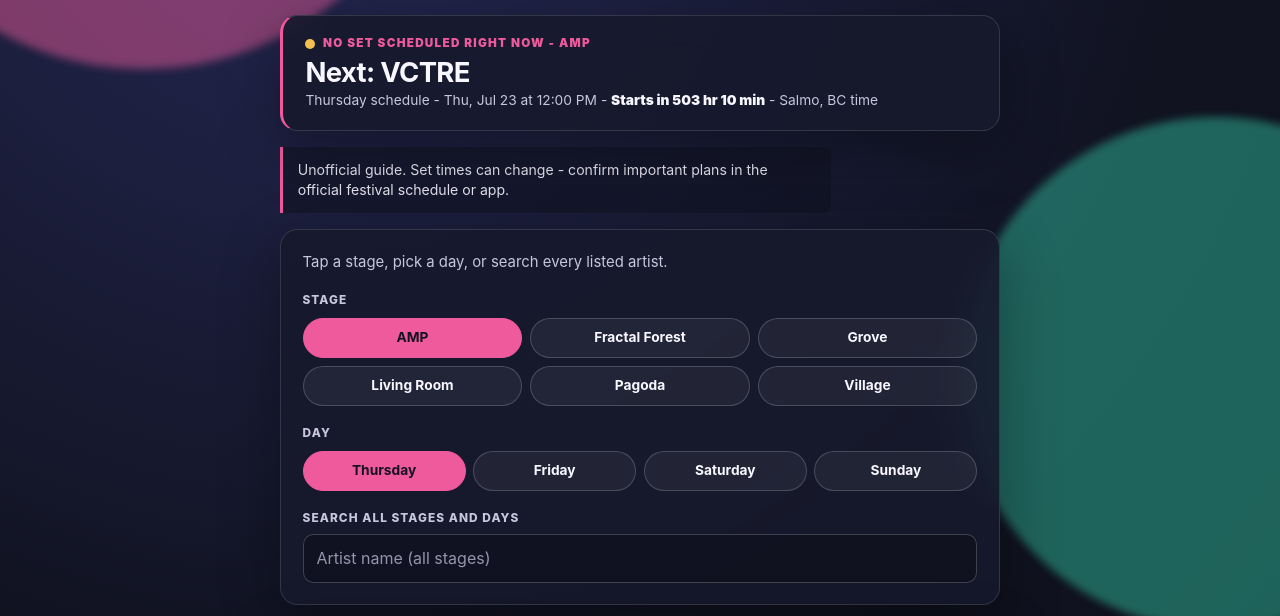
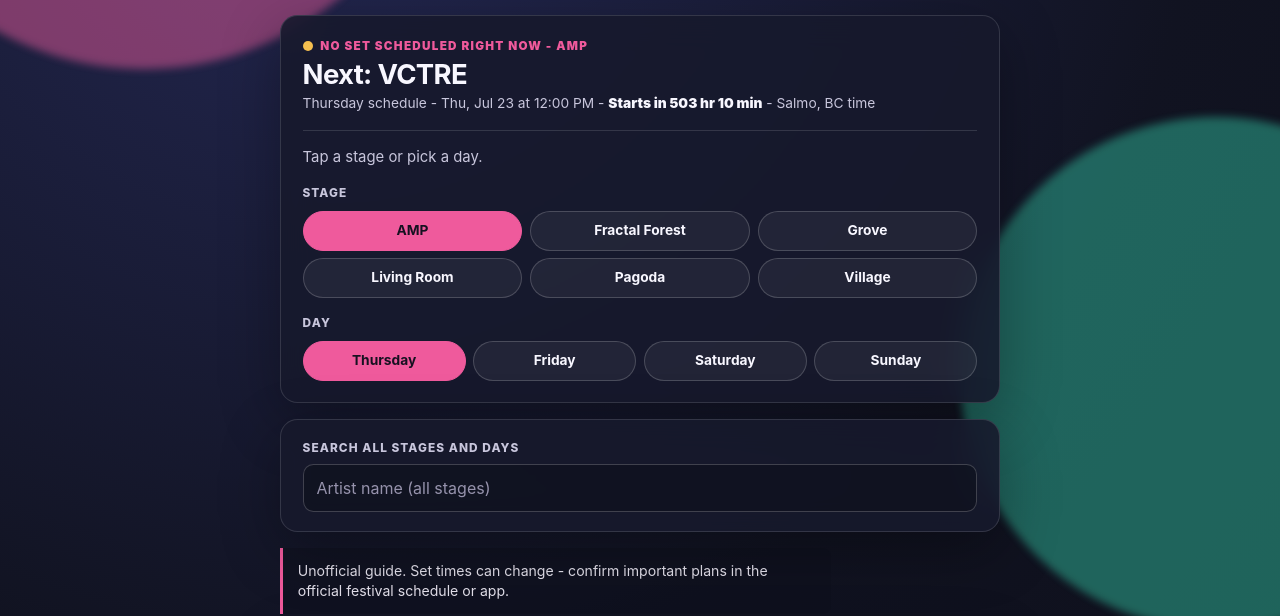
Before and after one commit to JaceOfSpades-Shambhala/shambhala-stage-schedule, a plain HTML site: page index.html in a window 1280 px wide. Shown: the part 203-819 px from the top of the page. Drawn offline with Linux system fonts and the light colour scheme.

Commit message:
Rework live controls layout

```diff
--- a/index.html
+++ b/index.html
@@ -7,10 +7,10 @@
   <meta name="description" content="A fan-made, stage-specific Shambhala 2026 set-times guide designed for NFC necklace links.">
   <title>Shambhala 2026 Stage Set Times</title>
   <link rel="manifest" href="manifest.webmanifest">
-  <link rel="stylesheet" href="styles.css?v=10">
+  <link rel="stylesheet" href="styles.css?v=11">
 </head>
 <body>
-  <!-- v10 -->
+  <!-- v11 -->
   <a class="skip-link" href="#schedule">Skip to schedule</a>
   <div class="aurora aurora-one" aria-hidden="true"></div>
   <div class="aurora aurora-two" aria-hidden="true"></div>
@@ -22,6 +22,7 @@
       <p class="camp-credit"><span>Made by Camp Hexadecibel</span><span aria-hidden="true"> - </span><a id="camp-location-link" href="https://www.google.com/maps/search/?api=1&query=Shambhala%20Music%20Festival%20Salmo%20BC" target="_blank" rel="noreferrer">Come visit us</a></p>
     </header>
 
+    <section class="live-panel" aria-label="Live stage controls">
       <section id="now-playing" class="now-playing" data-status="checking" aria-live="polite" aria-atomic="true">
         <div class="now-playing-topline">
           <span class="status-dot" aria-hidden="true"></span>
@@ -31,12 +32,8 @@
         <p id="now-playing-details" class="now-playing-details">Using Salmo, BC time.</p>
       </section>
 
-    <div class="notice" role="note">
-      Unofficial guide. Set times can change - confirm important plans in the official festival schedule or app.
-    </div>
-
-    <section class="controls" aria-label="Schedule filters">
-      <p class="controls-intro">Tap a stage, pick a day, or search every listed artist.</p>
+      <div class="controls" aria-label="Schedule filters">
+        <p class="controls-intro">Tap a stage or pick a day.</p>
         <div>
           <p class="control-label">Stage</p>
           <nav id="stage-tabs" class="tabs stage-tabs" aria-label="Select a stage"></nav>
@@ -45,11 +42,19 @@
           <p class="control-label">Day</p>
           <nav id="day-tabs" class="tabs day-tabs" aria-label="Select a day"></nav>
         </div>
+      </div>
+    </section>
+
+    <section class="search-panel" aria-label="Artist search">
       <label class="search-wrap" for="artist-search">
         <span>Search all stages and days</span>
         <input id="artist-search" type="search" placeholder="Artist name (all stages)" autocomplete="off" enterkeyhint="search">
       </label>
     </section>
+
+    <div class="notice" role="note">
+      Unofficial guide. Set times can change - confirm important plans in the official festival schedule or app.
+    </div>
 
     <section id="schedule" class="schedule-card" aria-live="polite">
       <div class="schedule-heading">
--- a/styles.css
+++ b/styles.css
@@ -38,9 +38,10 @@ a:hover { color: #ffb5d9; }
 .camp-credit a:hover { color: #ffb5d9; }
 h1, h2, p { margin-top: 0; }
 h1 { max-width: 13ch; margin-bottom: .85rem; font-size: clamp(2.4rem, 12vw, 4.6rem); line-height: .93; letter-spacing: -.052em; }
-.notice { max-width: 62ch; margin: 0 0 1rem; padding: .78rem .92rem; border-left: 3px solid var(--accent); color: #e6e3ee; background: rgba(15, 17, 31, .48); border-radius: 0 .55rem .55rem 0; font-size: .88rem; }
-.controls, .schedule-card, .now-playing { background: var(--panel); border: 1px solid var(--line); box-shadow: var(--shadow); backdrop-filter: blur(16px); }
-.now-playing { margin-bottom: 1rem; padding: 1rem 1.12rem; border-left: 3px solid var(--accent); border-radius: 1.1rem; }
+.notice { max-width: 62ch; margin: 1rem 0 0; padding: .78rem .92rem; border-left: 3px solid var(--accent); color: #e6e3ee; background: rgba(15, 17, 31, .48); border-radius: 0 .55rem .55rem 0; font-size: .88rem; }
+.live-panel, .search-panel, .schedule-card { background: var(--panel); border: 1px solid var(--line); box-shadow: var(--shadow); backdrop-filter: blur(16px); }
+.live-panel { display: grid; gap: 1rem; padding: 1.15rem; border-radius: 1.1rem; }
+.now-playing { padding: 0 0 1rem; border-bottom: 1px solid var(--line); }
 .now-playing-topline { display: flex; align-items: center; gap: .48rem; }
 .status-dot { width: .62rem; height: .62rem; flex: 0 0 auto; border-radius: 50%; background: var(--muted); }
 .now-playing[data-status="active"] .status-dot { background: var(--accent); box-shadow: 0 0 0 .27rem color-mix(in srgb, var(--accent) 20%, transparent); animation: status-pulse 1.8s ease-in-out infinite; }
@@ -50,8 +51,9 @@ h1 { max-width: 13ch; margin-bottom: .85rem; font-size: clamp(2.4rem, 12vw, 4.6r
 .now-playing-title { margin: .35rem 0 .22rem; font-size: clamp(1.25rem, 5vw, 1.72rem); line-height: 1.08; letter-spacing: -.025em; }
 .now-playing-details { margin: 0; color: var(--muted); font-size: .86rem; }
 .now-playing-next { color: var(--ink); font-weight: 900; }
-.controls { display: grid; gap: 1.2rem; padding: 1.15rem; border-radius: 1.1rem; }
-.controls, .controls > div, .search-wrap, .tabs { min-width: 0; max-width: 100%; }
+.controls { display: grid; gap: 1.05rem; }
+.live-panel, .search-panel, .controls, .controls > div, .search-wrap, .tabs { min-width: 0; max-width: 100%; }
+.search-panel { margin-top: 1rem; padding: 1.05rem 1.15rem; border-radius: 1.1rem; }
 .controls-intro { margin: 0; color: var(--muted); font-size: .93rem; }
 .control-label { margin-bottom: .55rem; color: var(--muted); font-size: .74rem; font-weight: 800; letter-spacing: .09em; text-transform: uppercase; }
 .tabs { display: grid; gap: .48rem; overflow: visible; }
@@ -93,6 +95,6 @@ body.stage-pagoda { --accent: #6573d7; --accent-deep: #3947a0; }
 body.stage-village { --accent: #a981e1; --accent-deep: #7654af; }
 @keyframes status-pulse { 50% { transform: scale(1.13); } }
 @media (min-width: 520px) { .stage-tabs { grid-template-columns: repeat(3, minmax(0, 1fr)); } .day-tabs { grid-template-columns: repeat(4, minmax(0, 1fr)); } }
-@media (min-width: 650px) { .shell { padding-top: 5rem; } .controls { padding: 1.35rem; } .schedule-heading { padding: 1.6rem 1.55rem 1.15rem; } .schedule-note { padding-left: 1.55rem; padding-right: 1.55rem; } .set { grid-template-columns: 7rem 1fr; padding-left: 1.55rem; padding-right: 1.55rem; } .now-playing { padding: 1.2rem 1.4rem; } }
+@media (min-width: 650px) { .shell { padding-top: 5rem; } .live-panel { padding: 1.35rem; } .search-panel { padding: 1.2rem 1.35rem; } .schedule-heading { padding: 1.6rem 1.55rem 1.15rem; } .schedule-note { padding-left: 1.55rem; padding-right: 1.55rem; } .set { grid-template-columns: 7rem 1fr; padding-left: 1.55rem; padding-right: 1.55rem; } }
 @media (max-width: 420px) { .schedule-heading { flex-direction: column; } .day-tabs .tab { flex-direction: column; gap: .12rem; } }
 @media (prefers-reduced-motion: reduce) { html { scroll-behavior: auto; } .tab { transition: none; } .now-playing[data-status="active"] .status-dot { animation: none; } }
```
Lines whose indentation alone changed are shown as unchanged.
